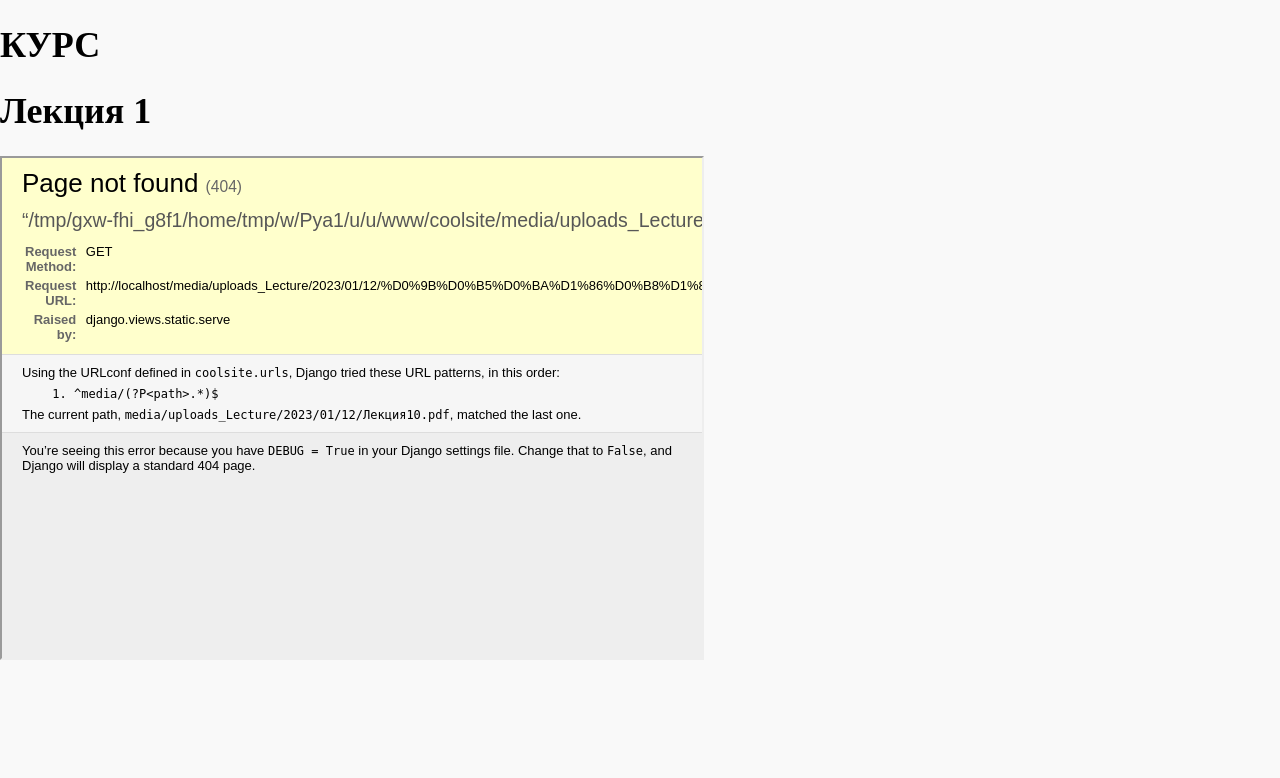
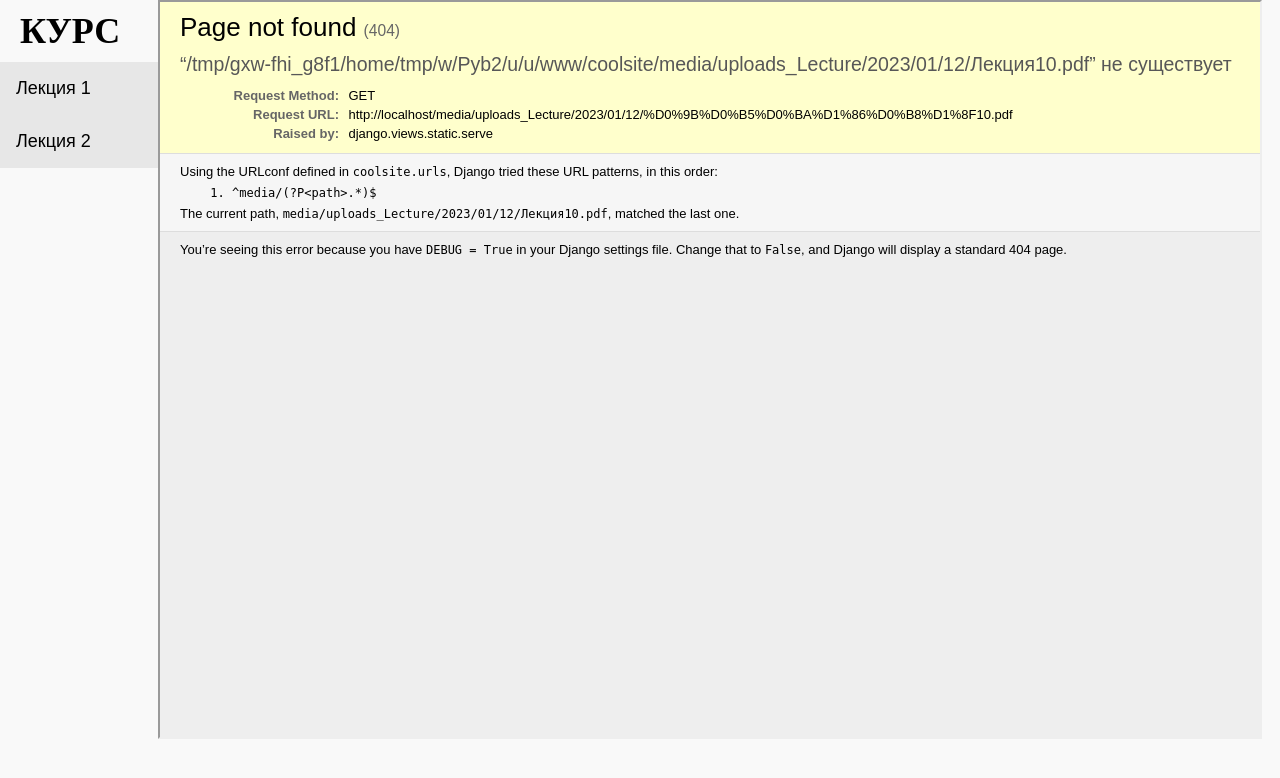
Before and after one commit to Ruslan13-gold/Diplom-work, a Django app: page /lecture/1/ in a window 1280 px wide. Shown: the top 778 px of the page. Run offline with Django 4.2, Linux system fonts and the light colour scheme; data comes from the database, SQL or seed files in the repository; both versions use the stored data as it was after the commit.

Commit message:
добавил pdf файл

```diff
--- a/coolsite/dip/static/dip/css/styles.css
+++ b/coolsite/dip/static/dip/css/styles.css
@@ -5,8 +5,13 @@
 }
 
 .title_lecture{
+
     width: 300px;
     margin: 0;
+}
+
+.title_lecture h1{
+    margin: 10px 20px;
 }
 
 .collapsible {
@@ -15,7 +20,7 @@
   cursor: pointer;
   padding: 16px;
   margin: 0px;
-  width: 300px;
+  width: 350px;
   border: none;
   text-align: left;
   outline: none;
@@ -42,7 +47,7 @@
 
 .content {
   max-height: 0;
-  width: 300px;
+  width: 350px;
   overflow: hidden;
   transition: max-height 0.2s ease-out;
   background-color: #f1f1f1;
@@ -58,6 +63,22 @@
     color: black;
 }
 
-.a_in_content:hover {
+.a_in_content:hover{
     color: red;
 }
+
+.group_lecture_button{
+    display: block;
+}
+
+.right_post_lecture{
+    display: flex;
+}
+
+iframe{
+    position: absolute;
+    right: 0;
+    width: 1100px;
+    height: 735px;
+    margin: 0 18px;
+}
--- a/coolsite/dip/templates/dip/base.html
+++ b/coolsite/dip/templates/dip/base.html
@@ -1,32 +1,32 @@
-{% load static %}
-<!DOCTYPE html>
-<html lang="en">
-<head>
-    <meta charset="UTF-8">
-    <link type="text/css" href="{% static 'dip/css/styles.css' %}" rel="stylesheet">
+<!--{% load static %}-->
+<!--<!DOCTYPE html>-->
+<!--<html lang="en">-->
+<!--<head>-->
+<!--    <meta charset="UTF-8">-->
+<!--    <link type="text/css" href="{% static 'dip/css/styles.css' %}" rel="stylesheet">-->
 
-    <title>{{ title }}</title>
-</head>
-<body>
+<!--    <title>{{ title }}</title>-->
+<!--</head>-->
+<!--<body>-->
 
-<div class="title_lecture">
-    <h1>КУРС</h1>
-</div>
-
-<!--<button class="collapsible">Нелинейные уравнения</button>-->
-<!--<div class="content">-->
-<!--    <p><a href="#" class="a_in_content">Лекция. Нелинейные уравнения</a></p>-->
-<!--    <hr>-->
-<!--    <p><a href="#" class="a_in_content">Выполнить лабораторную работу</a></p>-->
+<!--<div class="title_lecture">-->
+<!--    <h1>КУРС</h1>-->
 <!--</div>-->
 
-{% block post %}
-{% endblock %}
+<!--&lt;!&ndash;<button class="collapsible">Нелинейные уравнения</button>&ndash;&gt;-->
+<!--&lt;!&ndash;<div class="content">&ndash;&gt;-->
+<!--&lt;!&ndash;    <p><a href="#" class="a_in_content">Лекция. Нелинейные уравнения</a></p>&ndash;&gt;-->
+<!--&lt;!&ndash;    <hr>&ndash;&gt;-->
+<!--&lt;!&ndash;    <p><a href="#" class="a_in_content">Выполнить лабораторную работу</a></p>&ndash;&gt;-->
+<!--&lt;!&ndash;</div>&ndash;&gt;-->
 
-{% block content %}
-{% endblock %}
+<!--{% block post %}-->
+<!--{% endblock %}-->
+
+<!--{% block content %}-->
+<!--{% endblock %}-->
 
 
-<script src="{% static 'dip/js/screepts.js' %}"></script>
-</body>
-</html>
+<!--<script src="{% static 'dip/js/screepts.js' %}"></script>-->
+<!--</body>-->
+<!--</html>-->
--- a/coolsite/dip/templates/dip/index.html
+++ b/coolsite/dip/templates/dip/index.html
@@ -1,13 +1,40 @@
-{% extends 'dip/base.html' %}
+{% load static %}
+<!DOCTYPE html>
+<html lang="en">
+<head>
+    <meta charset="UTF-8">
+    <link type="text/css" href="{% static 'dip/css/styles.css' %}" rel="stylesheet">
 
+    <title>{{ title }}</title>
+</head>
+<body>
+
+<div class="right_post_lecture">
+
+    <div class="group_lecture_button">
 
         {% block post %}
+
+        <div class="title_lecture">
+            <h1>КУРС</h1>
+        </div>
         {% for p in posts %}
         <button class="collapsible">{{p}}</button>
+
         <div class="content">
             <p><a href="{{ p.get_absolute_url }}" class="a_in_content">{{p}}</a></p>
             <hr>
             <p><a href="#" class="a_in_content">Выполнить лабораторную работу</a></p>
         </div>
+
         {% endfor %}
         {% endblock %}
+    </div>
+
+{% block content %}
+{% endblock %}
+</div>
+
+<script src="{% static 'dip/js/screepts.js' %}"></script>
+</body>
+</html>
--- a/coolsite/dip/templates/dip/post.html
+++ b/coolsite/dip/templates/dip/post.html
@@ -1,19 +1,7 @@
-{% extends 'dip/base.html' %}
-
-{% block post %}
-{% for p in posts %}
-<button class="collapsible">{{p}}</button>
-<div class="content">
-    <p><a href="{{ p.get_absolute_url }}" class="a_in_content">{{p}}</a></p>
-    <hr>
-    <p><a href="#" class="a_in_content">Выполнить лабораторную работу</a></p>
-</div>
-{% endfor %}
-{% endblock %}
+{% extends 'dip/index.html' %}
 
 {% block content %}
-<h1>{{lecture.title}}</h1>
-
-<iframe src="{{lecture.content.url}}" width="700" height="500"></iframe>
+<!--<h1>{{lecture.title}}</h1>-->
+    <iframe src="{{lecture.content.url}}" ></iframe>
 
 {% endblock %}
--- a/coolsite/dip/views.py
+++ b/coolsite/dip/views.py
@@ -21,9 +21,10 @@
 
 def show_lecture(request, lecture_id):
     lecture = get_object_or_404(Lecture, pk=lecture_id)
+    posts = Lecture.objects.all()
 
     context = {
-
+        'posts': posts,
         'lecture': lecture,
         # 'menu': menu,
         'title': lecture.title,
```
Also changed, not shown: coolsite/db.sqlite3, 1 other file. Lines whose indentation alone changed are shown as unchanged.
